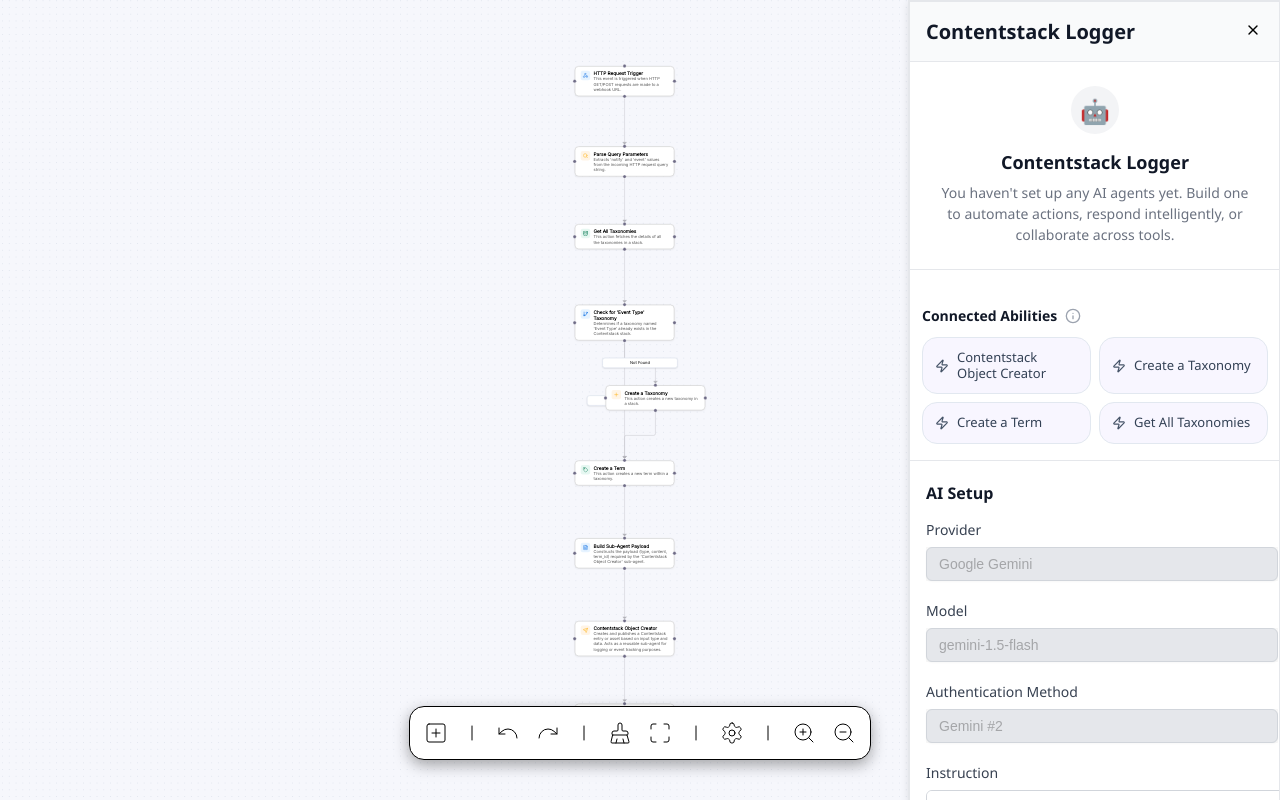
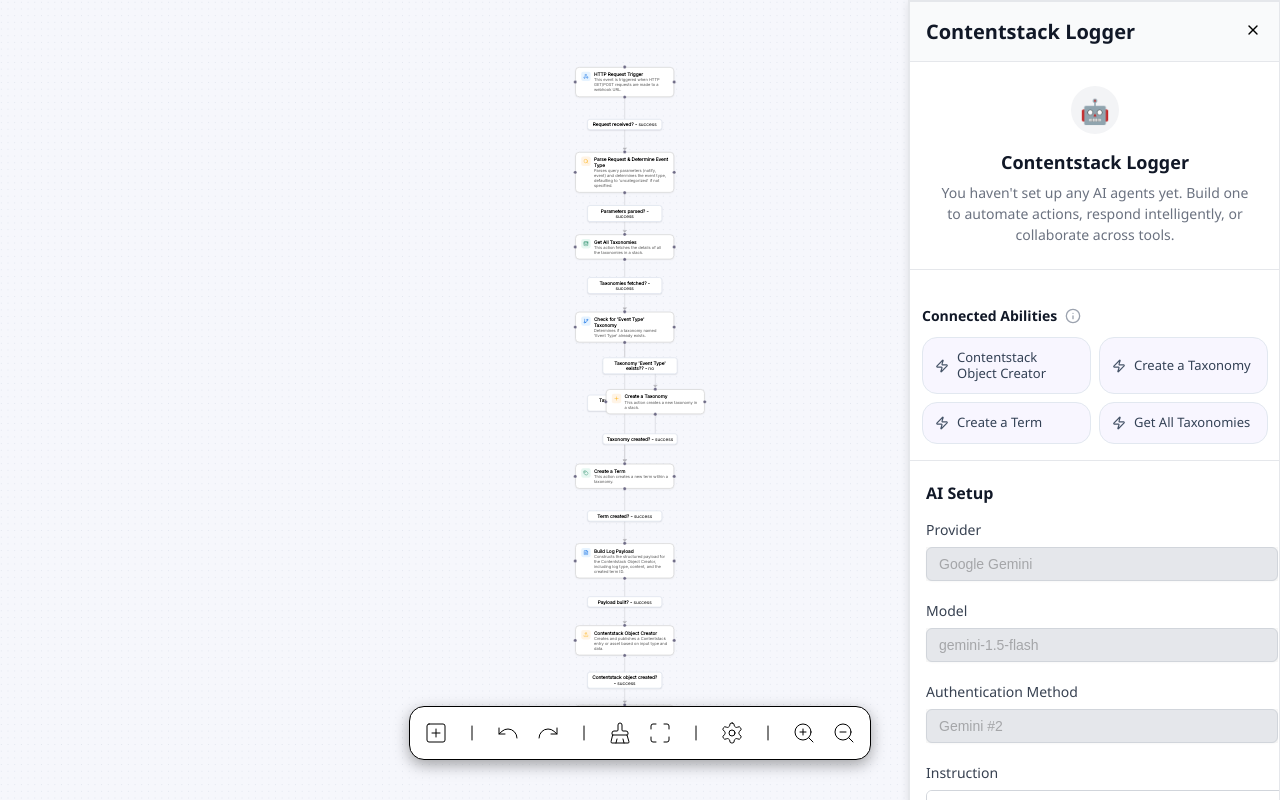
Before and after one commit to NishantGupta827/json-to-reactflow, a React (Vite) app: page / in a window 1280 px wide. Built offline with nearby package versions, Linux system fonts and the light colour scheme.

Commit message:
fix : Updated the edge label

```diff
--- a/src/components/edge/CustomEdge.tsx
+++ b/src/components/edge/CustomEdge.tsx
@@ -28,12 +28,13 @@ const CustomEdge: FC<EdgeProps<Edge<{ label?: string; focus?: boolean }>>> = ({
     targetPosition,
   });
 
-  const displayLabel = data?.label || label;
+  const displayLabel = data?.label;
+  const outcomeLabel = label;
 
   return (
     <>
       <BaseEdge id={id} path={edgePath} markerEnd={markerEnd} />
-      {displayLabel && (
+      {displayLabel && outcomeLabel && (
         <EdgeLabelRenderer>
           <div
             style={{
@@ -42,8 +43,7 @@ const CustomEdge: FC<EdgeProps<Edge<{ label?: string; focus?: boolean }>>> = ({
               borderRadius: "8px",
               border: "#DDE3EE solid 2px",
               boxShadow: "0 2px 4px rgba(0, 0, 0, 0.1)",
-              fontSize: "12px",
-              fontWeight: "500",
+              fontSize: "14px",
               fontFamily: "Inter, sans-serif",
               pointerEvents: "all",
               cursor: "default",
@@ -54,7 +54,14 @@ const CustomEdge: FC<EdgeProps<Edge<{ label?: string; focus?: boolean }>>> = ({
             }}
             className="edge-label-renderer__custom-edge nodrag nopan"
           >
-            {displayLabel}
+            <span
+              style={{
+                fontWeight: "1000",
+              }}
+            >
+              <b>{displayLabel + "? - "}</b>
+            </span>
+            <span style={{ fontWeight: "50" }}> {outcomeLabel}</span>
           </div>
         </EdgeLabelRenderer>
       )}
--- a/src/testJson/ServiceJson.ts
+++ b/src/testJson/ServiceJson.ts
@@ -82,9 +82,9 @@ export const updatdServiceJson: FlowJson = {
         y: 0,
       },
       data: {
-        title: "Parse Query Parameters",
+        title: "Parse Request & Determine Event Type",
         description:
-          "Extracts 'notify' and 'event' values from the incoming HTTP request query string.",
+          "Parses query parameters (notify, event) and determines the event type, defaulting to 'uncategorized' if not specified.",
         inputs: [],
         icon: "search",
         isIsland: false,
@@ -118,13 +118,12 @@ export const updatdServiceJson: FlowJson = {
       data: {
         title: "Check for 'Event Type' Taxonomy",
         description:
-          "Determines if a taxonomy named 'Event Type' already exists in the Contentstack stack.",
+          "Determines if a taxonomy named 'Event Type' already exists.",
         inputs: [
           {
             title: "Condition",
             type: "div",
-            placeholder:
-              "Check if 'Event Type' taxonomy exists in the fetched taxonomies.",
+            placeholder: "Is 'Event Type' taxonomy found in the list?",
           },
         ],
         icon: "git-branch",
@@ -172,9 +171,9 @@ export const updatdServiceJson: FlowJson = {
         y: 0,
       },
       data: {
-        title: "Build Sub-Agent Payload",
+        title: "Build Log Payload",
         description:
-          "Constructs the payload (type, content, term_id) required by the 'Contentstack Object Creator' sub-agent.",
+          "Constructs the structured payload for the Contentstack Object Creator, including log type, content, and the created term ID.",
         inputs: [],
         icon: "file-text",
         isIsland: false,
@@ -191,9 +190,9 @@ export const updatdServiceJson: FlowJson = {
       data: {
         title: "Contentstack Object Creator",
         description:
-          "Creates and publishes a Contentstack entry or asset based on input type and data. Acts as a reusable sub-agent for logging or event tracking purposes.",
+          "Creates and publishes a Contentstack entry or asset based on input type and data.",
         inputs: [],
-        icon: "send",
+        icon: "upload",
         isIsland: false,
         type: "agent",
       },
@@ -206,11 +205,11 @@ export const updatdServiceJson: FlowJson = {
         y: 0,
       },
       data: {
-        title: "Return Final Structured Response",
+        title: "Return Structured Response",
         description:
-          "Generates the final JSON response with status, log type, Contentstack ID, term ID, and a message.",
+          "Returns the final structured response, including status, log type, Contentstack ID, and message.",
         inputs: [],
-        icon: "message-square",
+        icon: "send",
         isIsland: false,
         type: "logic",
       },
@@ -224,6 +223,10 @@ export const updatdServiceJson: FlowJson = {
       sourceHandle: "trigger_1-bottom",
       target: "step_2",
       targetHandle: "step_2-top",
+      label: "success",
+      data: {
+        label: "Request received",
+      },
     },
     {
       id: "e2",
@@ -231,6 +234,10 @@ export const updatdServiceJson: FlowJson = {
       sourceHandle: "step_2-bottom",
       target: "step_3",
       targetHandle: "step_3-top",
+      label: "success",
+      data: {
+        label: "Parameters parsed",
+      },
     },
     {
       id: "e3",
@@ -238,6 +245,10 @@ export const updatdServiceJson: FlowJson = {
       sourceHandle: "step_3-bottom",
       target: "step_4",
       targetHandle: "step_4-top",
+      label: "success",
+      data: {
+        label: "Taxonomies fetched",
+      },
     },
     {
       id: "e4",
@@ -245,7 +256,10 @@ export const updatdServiceJson: FlowJson = {
       sourceHandle: "step_4-bottom",
       target: "step_6",
       targetHandle: "step_6-top",
-      label: "Found",
+      label: "yes",
+      data: {
+        label: "Taxonomy 'Event Type' exists?",
+      },
     },
     {
       id: "e5",
@@ -253,7 +267,10 @@ export const updatdServiceJson: FlowJson = {
       sourceHandle: "step_4-bottom",
       target: "step_5",
       targetHandle: "step_5-top",
-      label: "Not Found",
+      label: "no",
+      data: {
+        label: "Taxonomy 'Event Type' exists?",
+      },
     },
     {
       id: "e6",
@@ -261,6 +278,10 @@ export const updatdServiceJson: FlowJson = {
       sourceHandle: "step_5-bottom",
       target: "step_6",
       targetHandle: "step_6-top",
+      label: "success",
+      data: {
+        label: "Taxonomy created",
+      },
     },
     {
       id: "e7",
@@ -268,6 +289,10 @@ export const updatdServiceJson: FlowJson = {
       sourceHandle: "step_6-bottom",
       target: "step_7",
       targetHandle: "step_7-top",
+      label: "success",
+      data: {
+        label: "Term created",
+      },
     },
     {
       id: "e8",
@@ -275,6 +300,10 @@ export const updatdServiceJson: FlowJson = {
       sourceHandle: "step_7-bottom",
       target: "step_8",
       targetHandle: "step_8-top",
+      label: "success",
+      data: {
+        label: "Payload built",
+      },
     },
     {
       id: "e9",
@@ -282,6 +311,10 @@ export const updatdServiceJson: FlowJson = {
       sourceHandle: "step_8-bottom",
       target: "step_9",
       targetHandle: "step_9-top",
+      label: "success",
+      data: {
+        label: "Contentstack object created",
+      },
     },
   ],
 };
```
